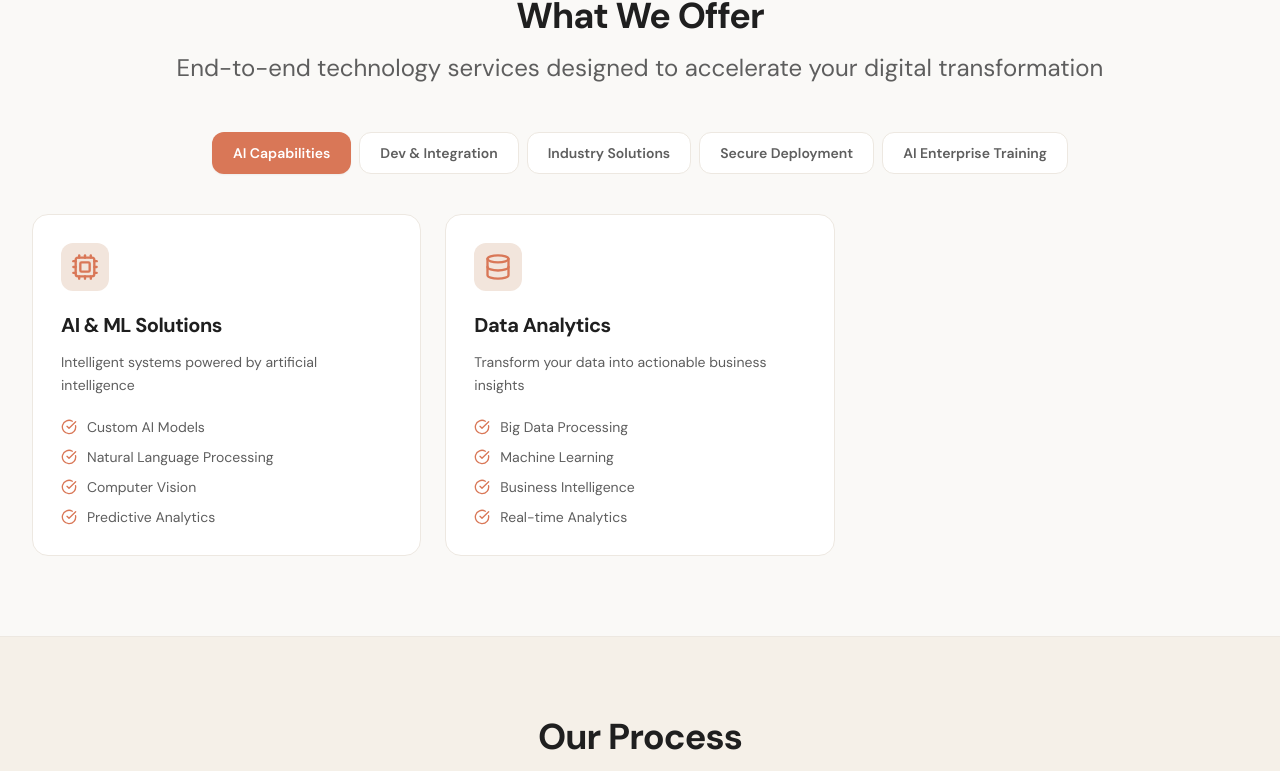
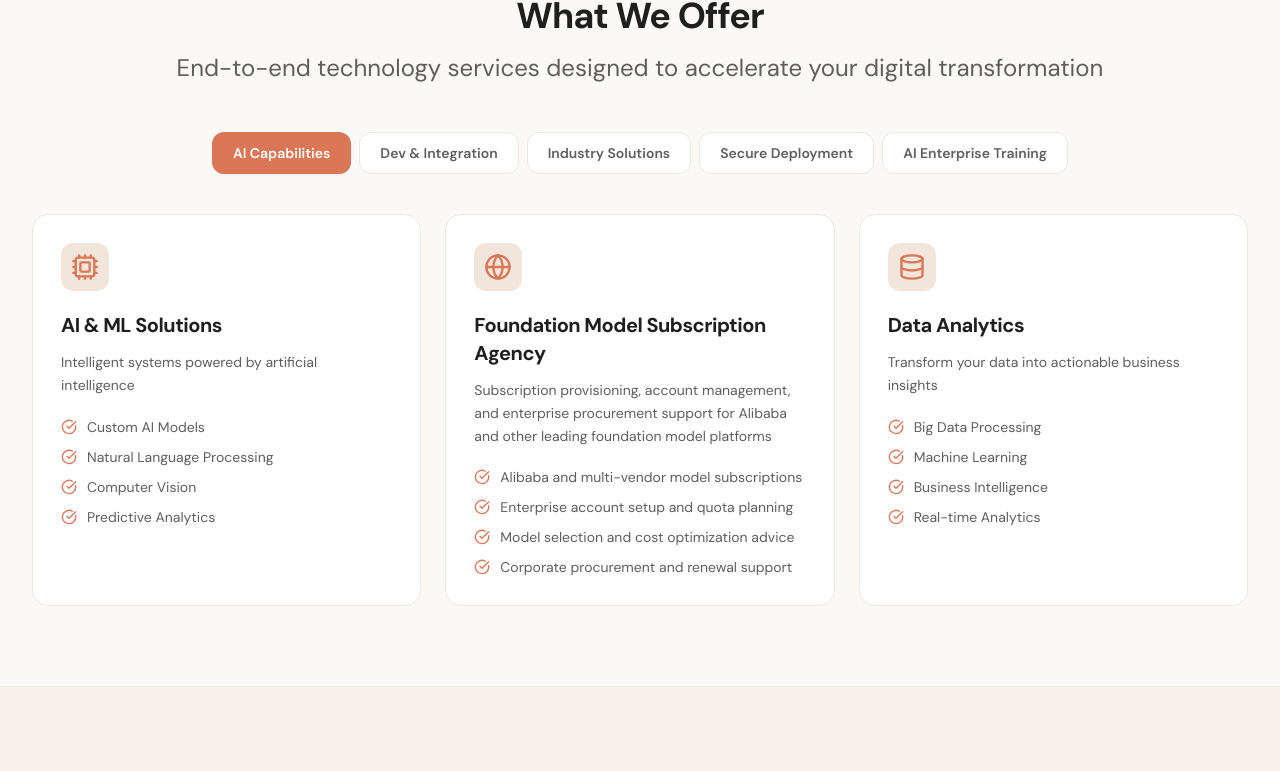
Before and after one commit to FeifanTech/feifan-tech-website, a React (Vite) app: page /services in a window 1280 px wide. Shown: the part 570-1341 px from the top of the page. Built offline with nearby package versions, Linux system fonts and the light colour scheme; no server answers.

Commit message:
Add agency services for hardware and model subscriptions

```diff
--- a/src/locales/en/common.json
+++ b/src/locales/en/common.json
@@ -362,6 +362,16 @@
           "Predictive Analytics"
         ]
       },
+      "modelSubscriptionAgency": {
+        "title": "Foundation Model Subscription Agency",
+        "description": "Subscription provisioning, account management, and enterprise procurement support for Alibaba and other leading foundation model platforms",
+        "features": [
+          "Alibaba and multi-vendor model subscriptions",
+          "Enterprise account setup and quota planning",
+          "Model selection and cost optimization advice",
+          "Corporate procurement and renewal support"
+        ]
+      },
       "industryCustomization": {
         "title": "Industry Intelligent Customization",
         "description": "Customized intelligent solutions tailored to different industries, deeply integrated with business scenarios",
@@ -382,6 +392,16 @@
           "System autonomy and control",
           "Customized operation support",
           "Version upgrade services"
+        ]
+      },
+      "hardwareAgency": {
+        "title": "Xinchuang Hardware & AI Display Agency",
+        "description": "Authorized agency, delivery coordination, and supporting services for Xinchuang hardware and AI display products for enterprise and public-sector clients",
+        "features": [
+          "Authorized Xinchuang hardware distribution",
+          "AI display solution selection",
+          "Enterprise and public-sector procurement support",
+          "Deployment coordination and after-sales handoff"
         ]
       },
       "aiTraining": {
@@ -848,8 +868,10 @@
         "Data Analytics",
         "Cybersecurity",
         "AI & ML Solutions",
+        "Foundation Model Subscription Agency",
         "Industry Intelligent Customization",
         "Private Deployment",
+        "Xinchuang Hardware & AI Display Agency",
         "Consulting",
         "Other"
       ]
--- a/src/locales/ja/common.json
+++ b/src/locales/ja/common.json
@@ -362,6 +362,16 @@
           "予測分析"
         ]
       },
+      "modelSubscriptionAgency": {
+        "title": "大規模モデル購読代理",
+        "description": "Alibaba Cloud 百錬をはじめとする主要な大規模モデル基盤の購読開通、アカウント管理、企業調達支援を提供します",
+        "features": [
+          "Alibabaおよび主要モデル基盤の購読代理",
+          "企業アカウント開通と利用枠設計",
+          "モデル選定とコスト最適化支援",
+          "法人調達と更新サポート"
+        ]
+      },
       "industryCustomization": {
         "title": "業界インテリジェントカスタマイゼーション",
         "description": "異なる業界の特性に合わせたカスタマイズされたインテリジェントソリューション、ビジネスシナリオとの深い統合",
@@ -382,6 +392,16 @@
           "システム自律性と制御",
           "カスタマイズされた運用サポート",
           "バージョンアップグレードサービス"
+        ]
+      },
+      "hardwareAgency": {
+        "title": "信創ハードウェア・AIディスプレイ代理",
+        "description": "官公庁・企業向けに信創ハードウェアやAIディスプレイ製品の認定代理、納入調整、周辺サポートを提供します",
+        "features": [
+          "信創ハードウェアの認定代理",
+          "AIディスプレイ構成提案",
+          "官公庁・企業調達支援",
+          "導入調整とアフターサービス連携"
         ]
       },
       "aiTraining": {
@@ -799,8 +819,10 @@
         "データ分析",
         "サイバーセキュリティ",
         "AI・MLソリューション",
+        "大規模モデル購読代理",
         "業界インテリジェントカスタマイゼーション",
         "プライベートデプロイメント",
+        "信創ハードウェア・AIディスプレイ代理",
         "コンサルティング",
         "その他"
       ]
--- a/src/locales/ko/common.json
+++ b/src/locales/ko/common.json
@@ -362,6 +362,16 @@
           "예측 분석"
         ]
       },
+      "modelSubscriptionAgency": {
+        "title": "대형 모델 구독 대행",
+        "description": "Alibaba 및 기타 주요 대형 모델 플랫폼의 구독 개통, 계정 관리, 기업 구매 지원을 제공합니다",
+        "features": [
+          "Alibaba 및 주요 모델 플랫폼 구독 대행",
+          "기업 계정 개설 및 사용량 설계",
+          "모델 선정 및 비용 최적화 지원",
+          "법인 구매 및 갱신 지원"
+        ]
+      },
       "industryCustomization": {
         "title": "산업 지능형 맞춤화",
         "description": "다양한 산업 특성에 맞춘 맞춤형 지능형 솔루션, 비즈니스 시나리오와의 깊은 통합",
@@ -382,6 +392,16 @@
           "시스템 자율성 및 제어",
           "맞춤형 운영 지원",
           "버전 업그레이드 서비스"
+        ]
+      },
+      "hardwareAgency": {
+        "title": "신창 하드웨어 및 AI 디스플레이 대리",
+        "description": "공공기관 및 기업 고객을 대상으로 신창 하드웨어와 AI 디스플레이 제품의 공식 대리, 납품 조정, 부가 지원을 제공합니다",
+        "features": [
+          "신창 하드웨어 공식 대리",
+          "AI 디스플레이 구성 제안",
+          "공공·기업 조달 지원",
+          "배포 조정 및 사후 지원 연계"
         ]
       },
       "aiTraining": {
@@ -799,8 +819,10 @@
         "데이터 분석",
         "사이버 보안",
         "AI & ML 솔루션",
+        "대형 모델 구독 대행",
         "산업 지능형 맞춤화",
         "프라이빗 배포",
+        "신창 하드웨어 및 AI 디스플레이 대리",
         "컨설팅",
         "기타"
       ]
--- a/src/locales/zh/common.json
+++ b/src/locales/zh/common.json
@@ -362,6 +362,16 @@
           "预测分析"
         ]
       },
+      "modelSubscriptionAgency": {
+        "title": "大模型订阅代理",
+        "description": "提供阿里云百炼及其他主流大模型平台的订阅开通、账号管理与企业采购支持",
+        "features": [
+          "阿里及其他主流大模型订阅代理",
+          "企业账号开通与额度规划",
+          "模型选型与成本优化建议",
+          "对公采购与续费支持"
+        ]
+      },
       "industryCustomization": {
         "title": "行业智能化定制",
         "description": "针对不同行业特点定制的智能化解决方案，深度结合业务场景",
@@ -382,6 +392,16 @@
           "系统自主可控",
           "定制化运维支持",
           "版本升级服务"
+        ]
+      },
+      "hardwareAgency": {
+        "title": "信创硬件与 AI 显示器代理",
+        "description": "面向政企客户提供信创硬件、AI 显示器等产品的授权代理、交付协调与配套服务",
+        "features": [
+          "信创硬件产品代理授权",
+          "AI 显示器方案选型",
+          "政企采购与交付协调",
+          "安装部署与售后对接"
         ]
       },
       "aiTraining": {
@@ -848,8 +868,10 @@
         "数据分析",
         "网络安全",
         "AI 人工智能解决方案",
+        "大模型订阅代理",
         "行业智能化定制",
         "私有化部署",
+        "信创硬件与 AI 显示器代理",
         "技术咨询",
         "其他"
       ]
--- a/src/pages/Services.jsx
+++ b/src/pages/Services.jsx
@@ -8,6 +8,7 @@ import {
   Database,
   Shield,
   Cpu,
+  Monitor,
   Globe,
   BarChart3,
   ArrowRight,
@@ -29,6 +30,12 @@ const Services = () => {
         title: t('services.items.ai.title'),
         description: t('services.items.ai.description'),
         features: t('services.items.ai.features', { returnObjects: true }),
+      },
+      {
+        icon: <Globe className="w-7 h-7" />,
+        title: t('services.items.modelSubscriptionAgency.title'),
+        description: t('services.items.modelSubscriptionAgency.description'),
+        features: t('services.items.modelSubscriptionAgency.features', { returnObjects: true }),
       },
       {
         icon: <Database className="w-7 h-7" />,
@@ -77,6 +84,12 @@ const Services = () => {
         title: t('services.items.privateDeployment.title'),
         description: t('services.items.privateDeployment.description'),
         features: t('services.items.privateDeployment.features', { returnObjects: true }),
+      },
+      {
+        icon: <Monitor className="w-7 h-7" />,
+        title: t('services.items.hardwareAgency.title'),
+        description: t('services.items.hardwareAgency.description'),
+        features: t('services.items.hardwareAgency.features', { returnObjects: true }),
       },
     ],
     training: [
```
